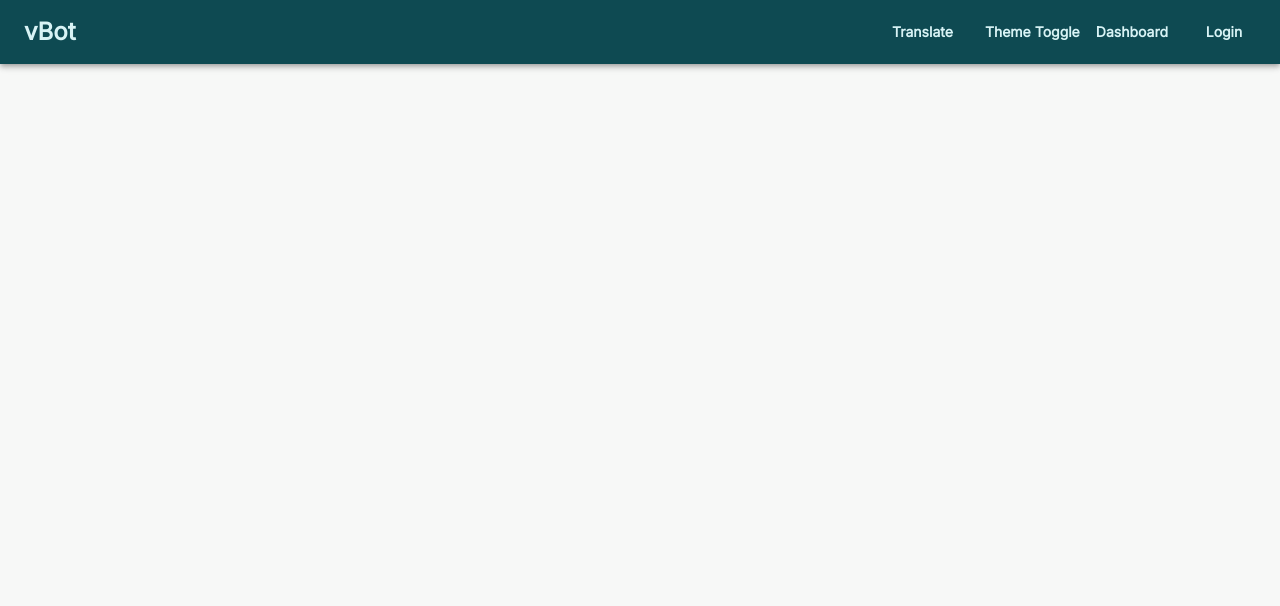
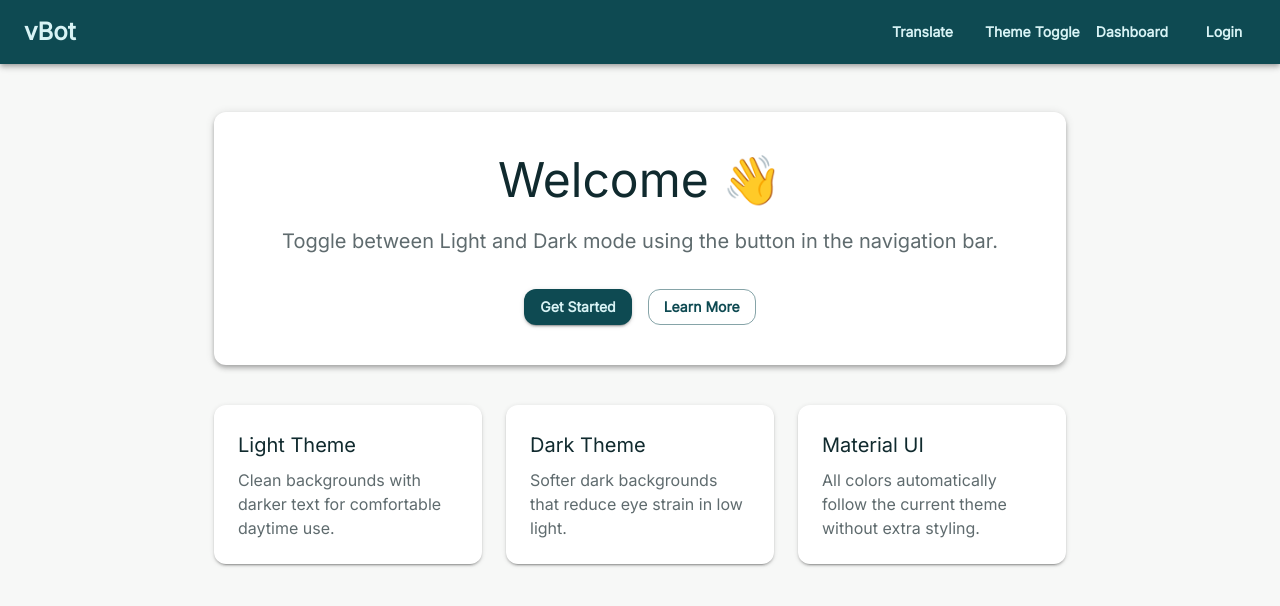
Before and after one commit to Bl0u/Project, a React (Vite) app: page /home in a window 1280 px wide. Shown: the top 606 px of the page. Built offline with nearby package versions, Linux system fonts and the light colour scheme.

Commit message:
fixed some issues regarding ui

```diff
--- a/src/components/navbar/components/NavbarActions.jsx
+++ b/src/components/navbar/components/NavbarActions.jsx
@@ -1,7 +1,6 @@
-import { ThemeContext } from "@emotion/react";
 import { Stack, Button } from "@mui/material";
 import { useContext } from "react";
-
+import { ThemeContext } from "../../../context/ThemeContext";
 export default function NavbarActions() {
 
     const { mode, toggleTheme } = useContext(ThemeContext);
@@ -17,7 +16,10 @@ export default function NavbarActions() {
         Translate
       </Button>
 
-      <Button onClick={toggleTheme} color="inherit" >
+      <Button onClick={() => {
+        console.log("test") ;
+        toggleTheme() ;
+      }} color="inherit" >
         Theme Toggle
       </Button>
     </Stack>
--- a/src/context/ThemeContext.jsx
+++ b/src/context/ThemeContext.jsx
@@ -1,4 +1,4 @@
-import { createContext, useMemo, useState } from "react";
+import { createContext, useEffect, useMemo, useState } from "react";
 import { createTheme, ThemeProvider } from "@mui/material/styles";
 import CssBaseline from "@mui/material/CssBaseline";
 
@@ -10,6 +10,10 @@ export function AppThemeProvider({ children }) {
   const toggleTheme = () => {
     setMode((prev) => (prev === "light" ? "dark" : "light"));
   };
+
+  useEffect(() => {
+    console.log("theme: ", mode) ;
+  }, [mode]) ;
 
   const theme = useMemo(
     () =>
--- a/src/pages/Home/Home.jsx
+++ b/src/pages/Home/Home.jsx
@@ -1,9 +1,115 @@
+import { useContext } from "react";
 import ResponsiveAppBar from "../../components/navbar/ResponsiveAppBar";
+import { AuthContext } from "../../context/AuthContext/AuthContext";
+import {
+  Box,
+  Button,
+  Container,
+  Paper,
+  Stack,
+  Typography,
+} from "@mui/material";
 
 export function Home() {
+
+  const {user, isAuthenticated} =  useContext(AuthContext) ;
+
   return (
     <>
-      <ResponsiveAppBar></ResponsiveAppBar>
+      <ResponsiveAppBar />
+
+      <Container maxWidth="md" sx={{ mt: 6 }}>
+        <Paper
+          elevation={4}
+          sx={{
+            p: 5,
+            textAlign: "center",
+            transition: "0.3s",
+          }}
+        >
+          <Typography variant="h3" gutterBottom>
+            Welcome {isAuthenticated ? `${user.email}` : "👋"}
+          </Typography>
+
+          <Typography
+            variant="h6"
+            color="text.secondary"
+            sx={{ mb: 4 }}
+          >
+            Toggle between Light and Dark mode using the button in the
+            navigation bar.
+          </Typography>
+
+          <Stack
+            direction={{ xs: "column", sm: "row" }}
+            spacing={2}
+            justifyContent="center"
+          >
+            <Button variant="contained">
+              Get Started
+            </Button>
+
+            <Button variant="outlined">
+              Learn More
+            </Button>
+          </Stack>
+        </Paper>
+
+        <Stack
+          direction={{ xs: "column", md: "row" }}
+          spacing={3}
+          sx={{ mt: 5 }}
+        >
+          <Paper
+            elevation={2}
+            sx={{
+              flex: 1,
+              p: 3,
+            }}
+          >
+            <Typography variant="h6" gutterBottom>
+              Light Theme
+            </Typography>
+
+            <Typography color="text.secondary">
+              Clean backgrounds with darker text for comfortable daytime use.
+            </Typography>
+          </Paper>
+
+          <Paper
+            elevation={2}
+            sx={{
+              flex: 1,
+              p: 3,
+            }}
+          >
+            <Typography variant="h6" gutterBottom>
+              Dark Theme
+            </Typography>
+
+            <Typography color="text.secondary">
+              Softer dark backgrounds that reduce eye strain in low light.
+            </Typography>
+          </Paper>
+
+          <Paper
+            elevation={2}
+            sx={{
+              flex: 1,
+              p: 3,
+            }}
+          >
+            <Typography variant="h6" gutterBottom>
+              Material UI
+            </Typography>
+
+            <Typography color="text.secondary">
+              All colors automatically follow the current theme without extra
+              styling.
+            </Typography>
+          </Paper>
+        </Stack>
+      </Container>
     </>
   );
 }
```
Also changed, not shown: 1 other file (tests, documents, lock files or other folders).
